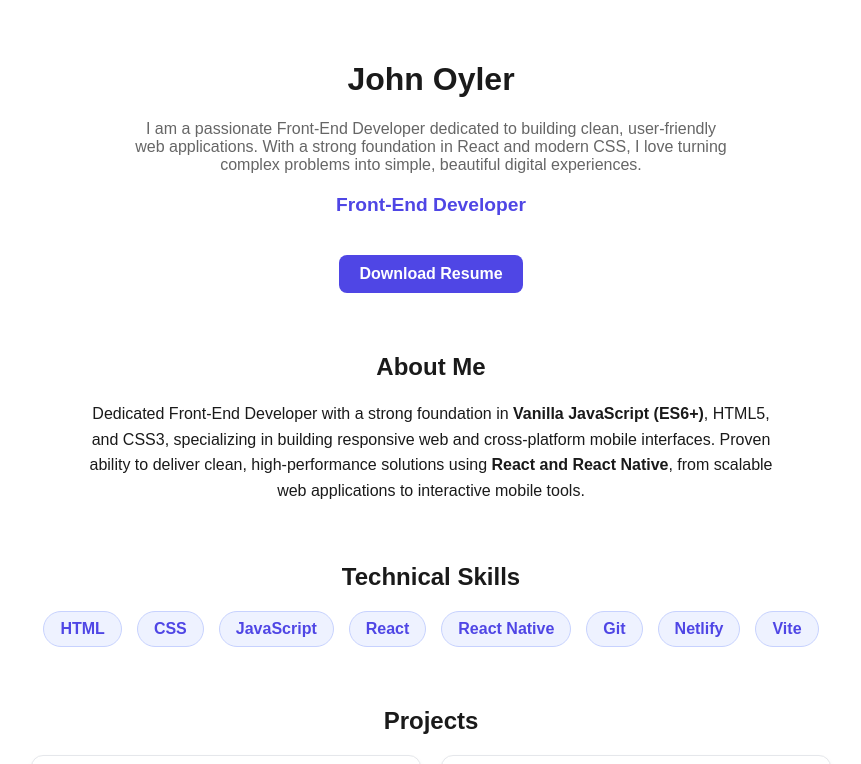
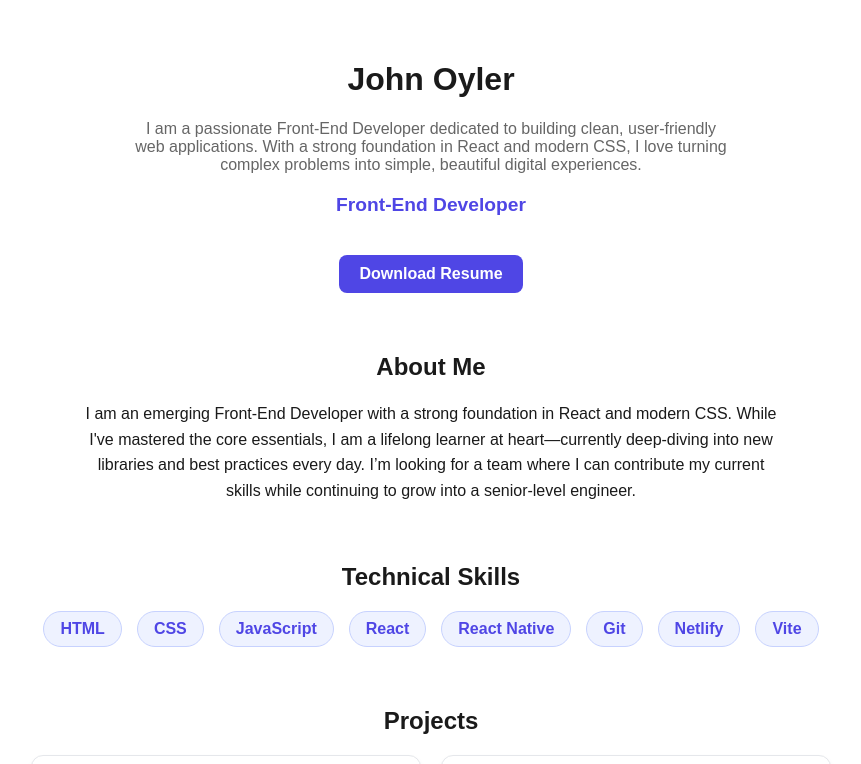
Before and after one commit to johnoyler01-alt/portfolio-2026, a React (Vite) app: page / in a window 1280 px wide. Shown: the top 764 px of the page, without its empty margins (209-1070 px from the left). Built offline with nearby package versions, Linux system fonts and the light colour scheme.

Commit message:
Updated bio to reflect growth mindset

```diff
--- a/src/App.jsx
+++ b/src/App.jsx
@@ -93,12 +93,12 @@ function App() {
             margin: "0 auto",
           }}
         >
-          Dedicated Front-End Developer with a strong foundation in{" "}
-          <strong>Vanilla JavaScript (ES6+)</strong>, HTML5, and CSS3,
-          specializing in building responsive web and cross-platform mobile
-          interfaces. Proven ability to deliver clean, high-performance
-          solutions using <strong>React and React Native</strong>, from scalable
-          web applications to interactive mobile tools.
+          I am an emerging Front-End Developer with a strong foundation in React
+          and modern CSS. While I've mastered the core essentials, I am a
+          lifelong learner at heart—currently deep-diving into new libraries and
+          best practices every day. I’m looking for a team where I can
+          contribute my current skills while continuing to grow into a
+          senior-level engineer.
         </p>
       </section>
 
```
